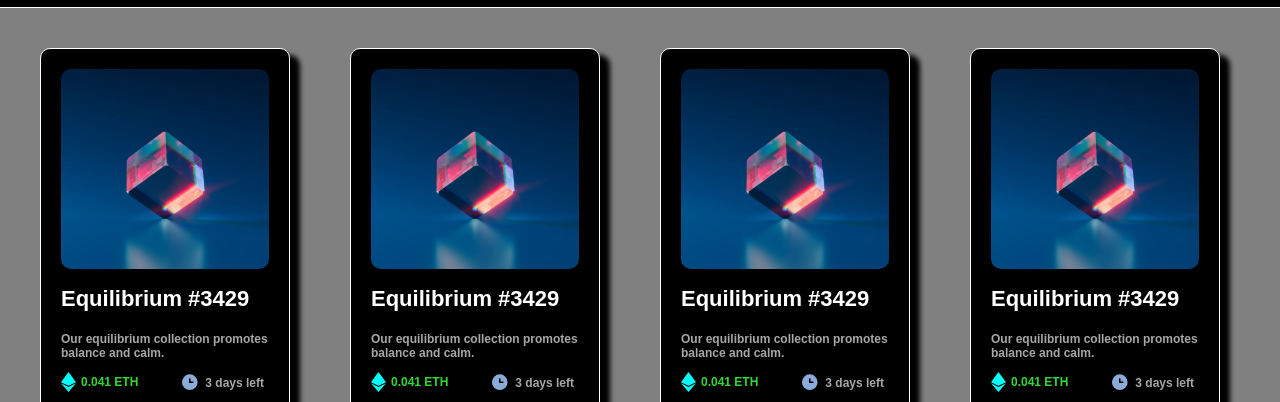
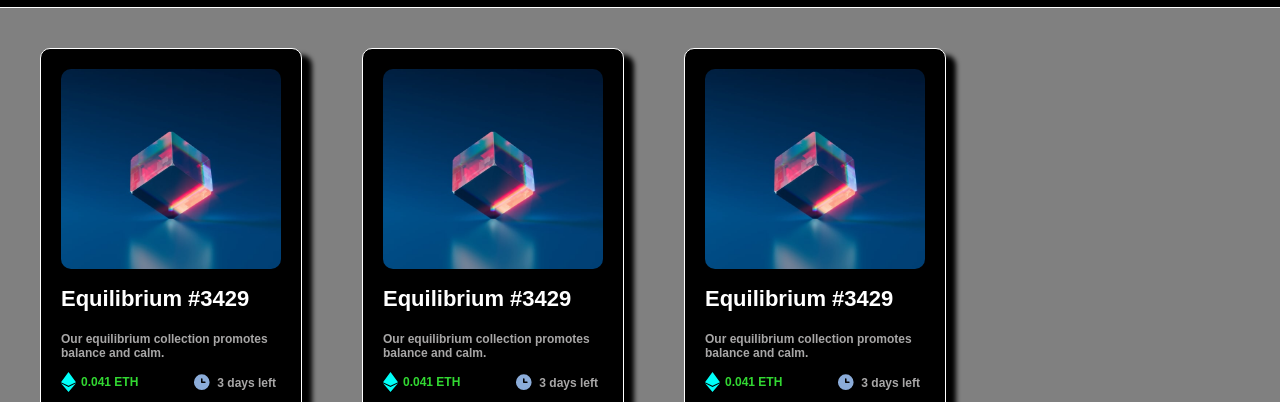
Before and after one commit to Guilherme-Ferreira-Tombini/AtividadeDesafio-GCSI-Guilherme, a plain HTML site: page index.html in a window 1280 px wide. Shown: the part 73-475 px from the top of the page. Drawn offline with Linux system fonts and the light colour scheme.

Commit message:
Alterado a largura dos cards

```diff
--- a/style/style.css
+++ b/style/style.css
@@ -43,7 +43,7 @@ header{
 }
 .card{
     font-size: 11px;
-    width: 250px;
+    width: 262px;
     padding: 20px;
     text-align: center;
     margin:30px;
```
